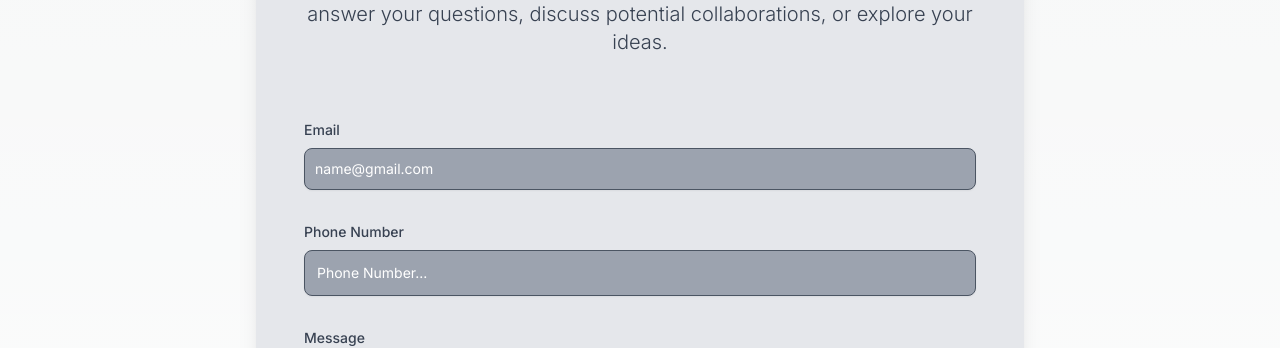
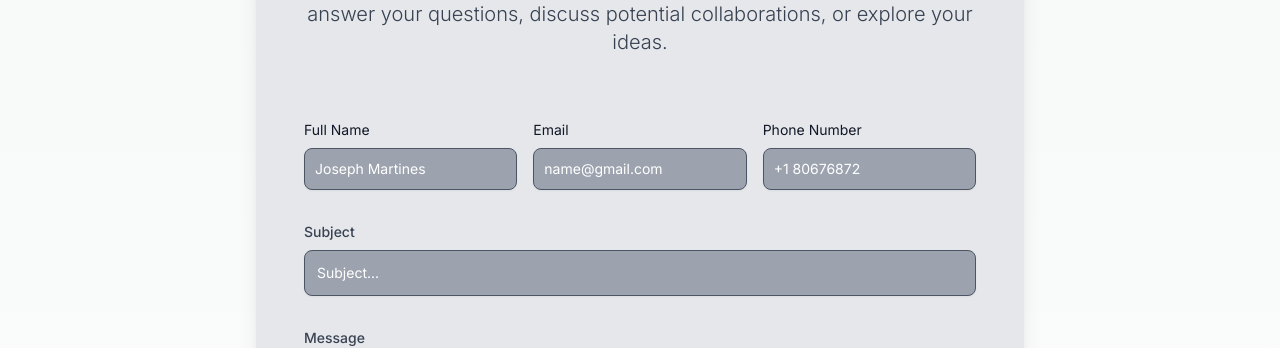
Before and after one commit to franmartos11/VisualPeephole, a Next.js app: page /about in a window 1280 px wide. Shown: the part 4764-5112 px from the top of the page. Built offline with nearby package versions, Linux system fonts and the light colour scheme.

Commit message:
changes on form

```diff
--- a/src/app/Components/Forms/Form.tsx
+++ b/src/app/Components/Forms/Form.tsx
@@ -13,30 +13,51 @@ export default function Form() {
                     method="POST"
                     className="space-y-8"
                 >
-                    <div>
-                        <label className="block mb-2 text-sm font-medium text-gray-700">
+                    <div className="-mx-2 md:items-center md:flex">
+                                <div className="flex-1 px-2">
+                                    <label className="block mb-2 text-sm text-gray-900">
+                                        Full Name
+                                    </label>
+                                    <input
+                                        type="name"
+                                        className="shadow-sm  border   text-sm rounded-lg focus:ring-primary-500 focus:border-primary-500 block w-full p-2.5 bg-gray-400 border-gray-600 placeholder-white text-black focus:ring-primary-500 focus:border-primary-500 shadow-sm-light"
+                                        placeholder="Joseph Martines"
+                                        required />
+
+                                </div>
+
+                                <div className="flex-1 px-2 mt-4 md:mt-0">
+                                    <label className="block mb-2 text-sm text-gray-900">
                                         Email
                                     </label>
                                     <input
                                         type="email"
-                            id="email"
-                            name="email"
                                         className="shadow-sm  border   text-sm rounded-lg focus:ring-primary-500 focus:border-primary-500 block w-full p-2.5 bg-gray-400 border-gray-600 placeholder-white text-black focus:ring-primary-500 focus:border-primary-500 shadow-sm-light"
-                            placeholder="name@gmail.com"
-                            required
-                        />
+                            placeholder="name@gmail.com"/>
                                 </div>
+                                <div className="flex-1 px-2 mt-4 md:mt-0">
+                                    <label className="block mb-2 text-sm text-gray-900">
+                                        Phone Number
+                                    </label>
+                                    <input
+                                        type="phone"
+                                        className="shadow-sm  border   text-sm rounded-lg focus:ring-primary-500 focus:border-primary-500 block w-full p-2.5 bg-gray-400 border-gray-600 placeholder-white text-black focus:ring-primary-500 focus:border-primary-500 shadow-sm-light"
+                                        placeholder="+1 80676872"/>
+                                </div>
+                            </div>
+
+
                     <div>
                         <label className="block mb-2 text-sm font-medium text-gray-700">
-                            Phone Number
+                            Subject
                         </label>
                         <input
                             type="telefono"
                             id="telefono"
                             name="telefono"
                             className="block p-3 w-full text-sm rounded-lg border  shadow-sm focus:ring-primary-500 focus:border-primary-500 bg-gray-400 border-gray-600 placeholder-white text-black focus:ring-primary-500 focus:border-primary-500 shadow-sm-light"
-                            placeholder="Phone Number..."
-                            required
+                            placeholder="Subject..."
+
                         />
                     </div>
 
@@ -50,6 +71,7 @@ export default function Form() {
                             name="mensaje"
                             className="block p-6 w-full text-sm  rounded-lg shadow-sm border  focus:ring-primary-500 focus:border-primary-500 bg-gray-400 border-gray-600 placeholder-white text-black focus:ring-primary-500 focus:border-primary-500"
                             placeholder="Leave your message..."
+                            required
                         ></input>
                     </div>
                     <div className=" text-center ">
--- a/src/app/contact/ContactCardImg.tsx
+++ b/src/app/contact/ContactCardImg.tsx
@@ -24,7 +24,7 @@ export default function ContactCardImg() {
                                         Full Name
                                     </label>
                                     <input
-                                        type="Nombre"
+                                        type="name"
                                         placeholder=""
                                         className="block w-full px-5 py-3 mt-2 border  rounded-md placeholder-gray-600 bg-gray-400 text-gray-800 border-white focus:border-blue-400  focus:ring-blue-400 focus:outline-none focus:ring focus:ring-opacity-40"
                                     />
@@ -45,7 +45,7 @@ export default function ContactCardImg() {
                                         Phone Number
                                     </label>
                                     <input
-                                        type="telefono"
+                                        type="phone"
                                         placeholder=""
                                         className="block w-full px-5 py-3 mt-2  border  rounded-md placeholder-gray-600 bg-gray-400 text-gray-800 border-white focus:border-blue-400  focus:ring-blue-400 focus:outline-none focus:ring focus:ring-opacity-40"
                                     />
@@ -54,10 +54,21 @@ export default function ContactCardImg() {
 
                             <div className="w-full mt-4">
                                 <label className="block mb-2 text-sm text-gray-900">
+                                    Subject
+                                </label>
+                                <input
+                                        type="subject"
+                                        placeholder=""
+                                        className="block w-full px-5 py-3 mt-2  border  rounded-md placeholder-gray-600 bg-gray-400 text-gray-800 border-white focus:border-blue-400  focus:ring-blue-400 focus:outline-none focus:ring focus:ring-opacity-40"
+                                    />
+                            </div>
+
+                            <div className="w-full mt-4">
+                                <label className="block mb-2 text-sm text-gray-900">
                                     Message
                                 </label>
                                 <input
-                                    type="telefono"
+                                    type="message"
                                     className="block w-full h-32 px-5 py-3 mt-2  border  rounded-md md:h-56 placeholder-gray-600 bg-gray-400 text-gray-800 border-white focus:border-blue-400  focus:ring-blue-400 focus:outline-none focus:ring focus:ring-opacity-40"
                                     placeholder=""
                                 ></input>
```
Lines whose indentation alone changed are shown as unchanged.
